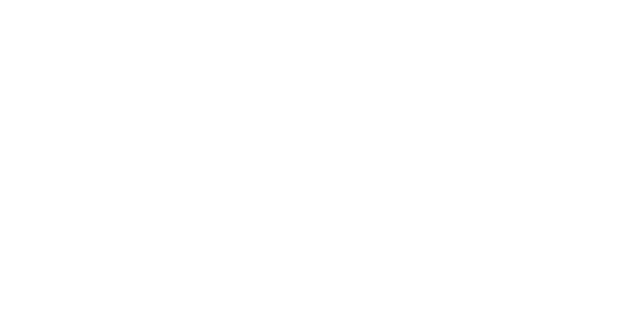
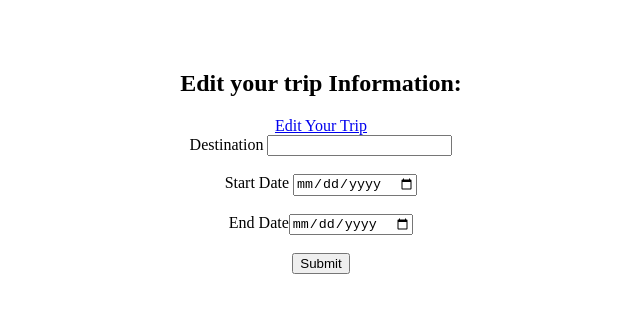
Before and after one commit to jesspesale/travel-planner-frontend, a React (Create React App) app: page /trips/1 in a window 1280 px wide. Shown: the part 346-658 px from the top of the page, without its empty margins (319-959 px from the left). Built offline with nearby package versions, Linux system fonts and the light colour scheme; no server answers.

Commit message:
working on adding a edit trip button and reloading page when the trip is edited

```diff
--- a/src/componenets/Trip.js
+++ b/src/componenets/Trip.js
@@ -1,11 +1,15 @@
 import React from "react";
 import PackingItemContainer from "../containers/PackingItemContainer";
+import TripEdit from "./TripEdit";
+import {Link} from 'react-router-dom'
+
 
 const Trip = (props) => {
 
-    // let trip = props.trips[props.match.params.id - 1]
+    // console.log(props)
     let trip = props.trips.filter(trip => trip.id == props.match.params.id)[0]
-
+    // console.log(trip)
+    // if (trip) {
     return (
         <div>
             <h3>
@@ -13,9 +17,16 @@ const Trip = (props) => {
                 <br/><br/>
                 From {trip ? trip.start_date : null} to {trip ? trip.end_date : null}
             </h3>
-             <PackingItemContainer trip={trip}/>
+            <PackingItemContainer trip={trip}/>
+            <br/><br/><br/>
+            <h2>Edit your trip Information:</h2>
+            <Link to={trip ? `/trips/${trip.id}/edit` : `/trips`}>Edit Your Trip</Link>
+            {/* <Link to={`/trips/${trip.id}/edit`}>Edit {trip.destination}</Link> */}
+            <TripEdit trip={trip}/>
         </div>
     )
+    // }
+
 
 }
 
--- a/src/componenets/Trips.js
+++ b/src/componenets/Trips.js
@@ -1,10 +1,12 @@
 import React from "react";
 import {Link} from 'react-router-dom'
+
 
 // functional component bc just showing a list of trips
 // just returns JSX
 
 const Trips = (props) => {
+    // console.log(props)
 
   return (
     <div>
--- a/src/containers/TripsContainer.js
+++ b/src/containers/TripsContainer.js
@@ -5,6 +5,7 @@ import {Route, Switch} from "react-router-dom"
 import TripForm from "../componenets/TripForm";
 import Trip from "../componenets/Trip";
 import Trips from "../componenets/Trips"
+import TripEdit from "../componenets/TripEdit";
 import { fetchTrips } from "../actions/fetchTrips";
 
 
@@ -15,16 +16,19 @@ class TripsContainer extends React.Component {
     }
 
     render() {
+        console.log(this.props)
+
         return (
             <div>
         {/* // when the route matches the path render this component */}
             <h1>Trips Container</h1>
             <Switch>
-          {/* switch will choose the first route that mathces that path */}
+{/* switch will choose the first route that mathces that path */}
                 <Route path="/trips/new" component={TripForm} />
                 <Route path='/trips/:id' render={(routerProps) => <Trip {...routerProps} trips={this.props.trips} />} />
       {/*  not rendered exactly, will be conditionally rendered based on the URL */}
-                <Route exact path='/trips' render={(routerProps) => <Trips {...routerProps} trips={this.props.trips} /> } />
+                <Route path='/trips' render={(routerProps) => <Trips {...routerProps} trips={this.props.trips} /> } />
+                <Route path="/trips/:id/edit"  component={TripEdit}/>
             </Switch>
 
 
```
